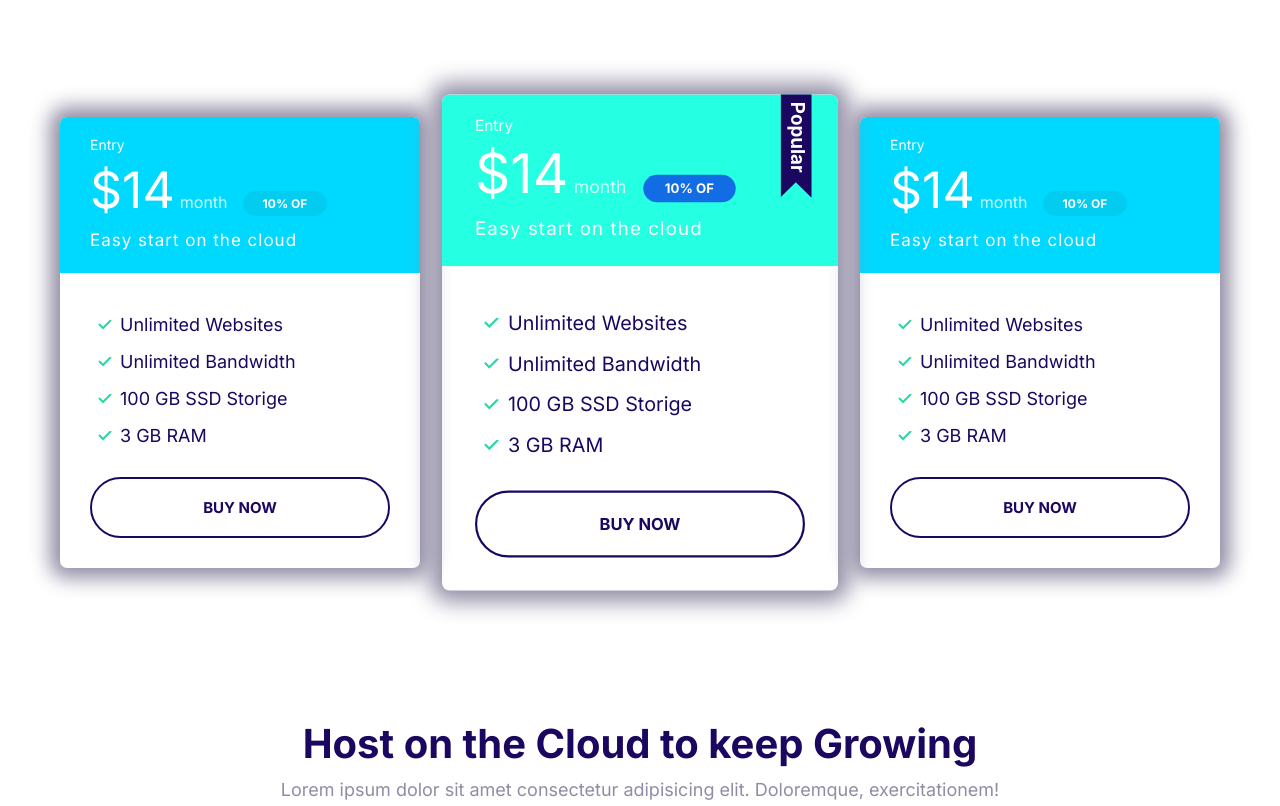
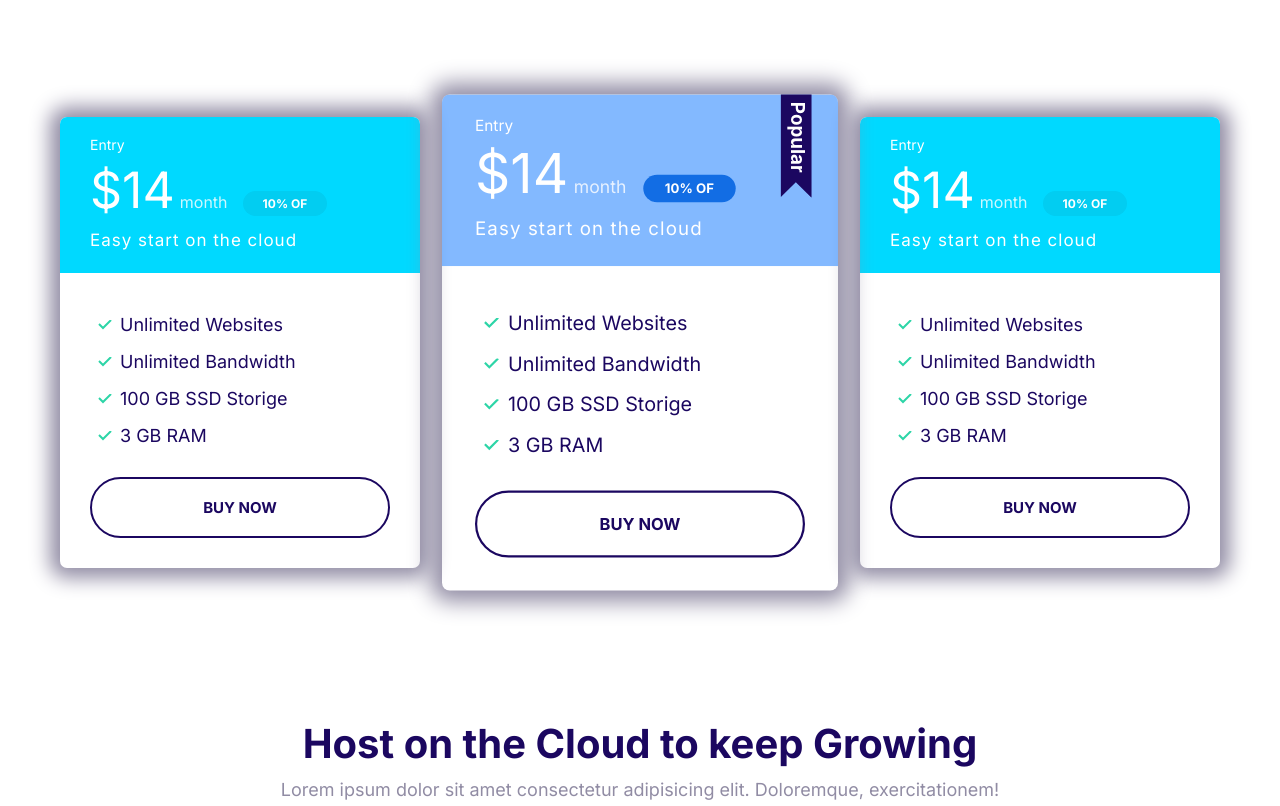
Before and after one commit to shahidqamar1989/moshify-web, a website built with Parcel: page index.html in a window 1280 px wide. Shown: the part 1229-2035 px from the top of the page. Built offline with nearby package versions, Linux system fonts and the light colour scheme.

Commit message:
re chang color primary --color

```diff
--- a/css/style.css
+++ b/css/style.css
@@ -1,5 +1,5 @@
 :root {
-  --color-primary: #25ffe2;
+  --color-primary: #2583ff90;
   --color-secondary: #00d9ff;
   --color-accent: #ff3400;
   --color-heading: #1b0760;
```
